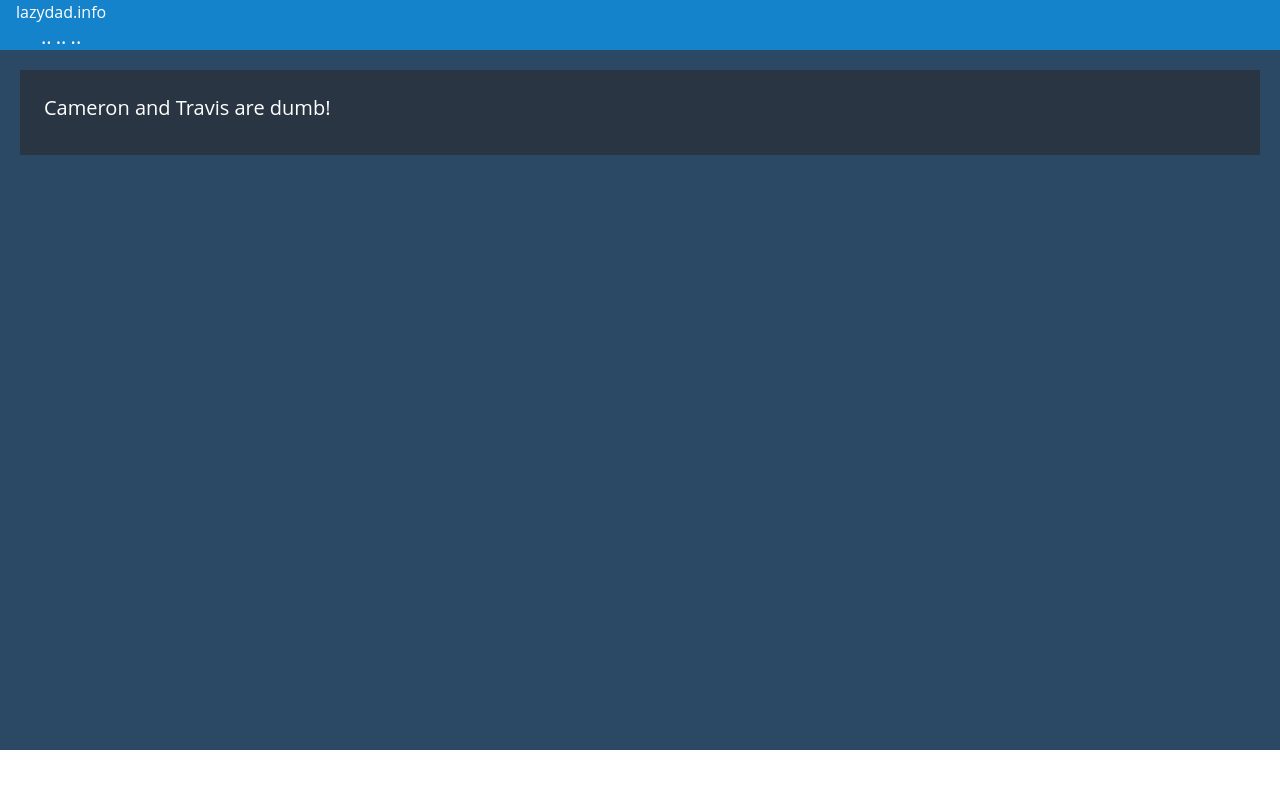
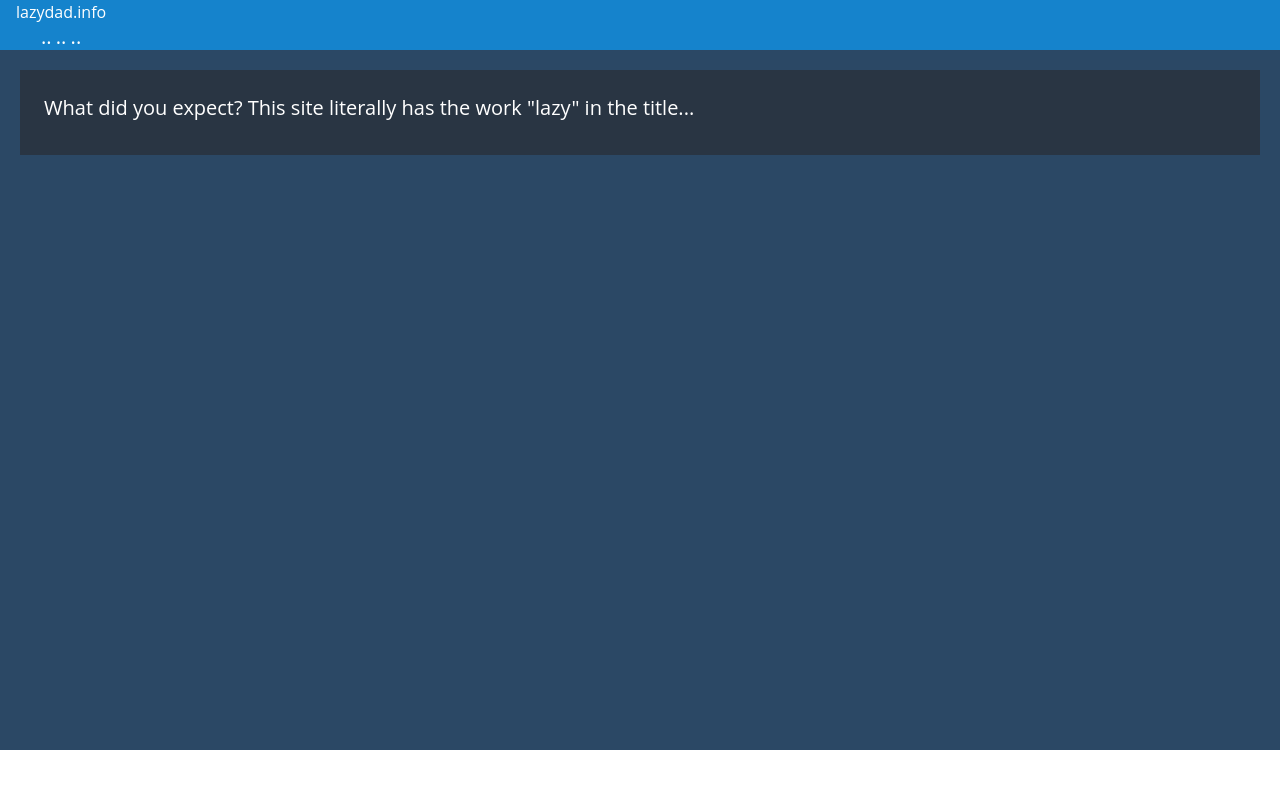
Before and after one commit to mrjacobascott/mrjacobascott.github.io, a plain HTML site: page docs/index.html in a window 1280 px wide. Drawn offline with Linux system fonts and the light colour scheme.

Commit message:
changed website text

```diff
--- a/docs/index.html
+++ b/docs/index.html
@@ -24,7 +24,7 @@
         <div class="big-card">
           <div class="card">
             <div class="title">
-              Cameron and Travis are dumb!
+              What did you expect? This site literally has the work "lazy" in the title...
             </div>
           </div>
         </div>
```
